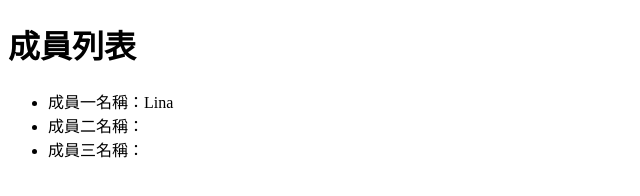
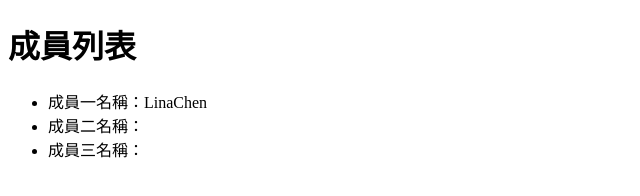
Before and after one commit to Lina-SHU/git-wee4, a plain HTML site: page index.html in a window 1280 px wide. Shown: the full height of the page, 0-640 px from the left. Drawn offline with Linux system fonts and the light colour scheme.

Commit message:
feat: 修改成員一名字

```diff
--- a/index.html
+++ b/index.html
@@ -8,7 +8,7 @@
 <body>
     <h1>成員列表</h1>
     <ul>
-        <li>成員一名稱：Lina</li>
+        <li>成員一名稱：LinaChen</li>
         <li>成員二名稱：</li>
         <li>成員三名稱：</li>
     </ul>
```
